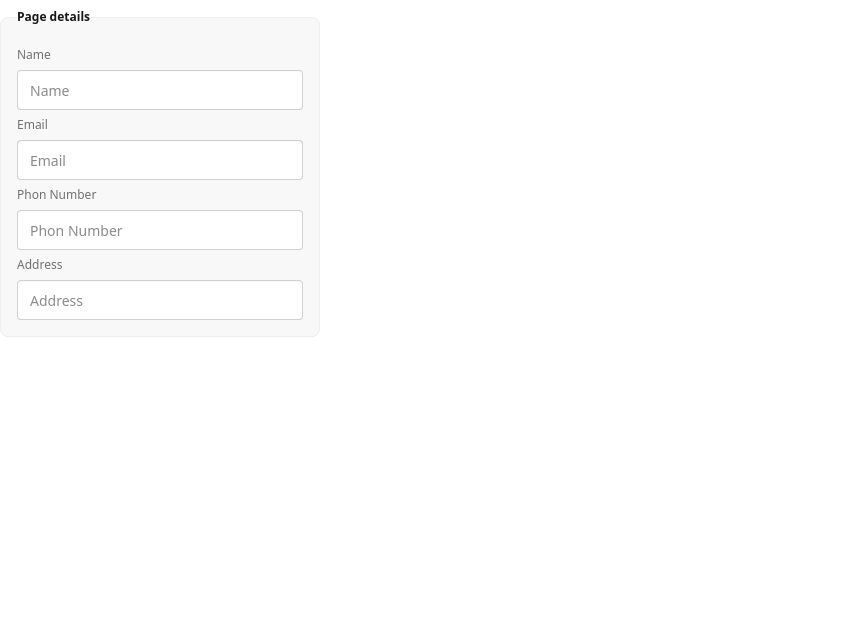
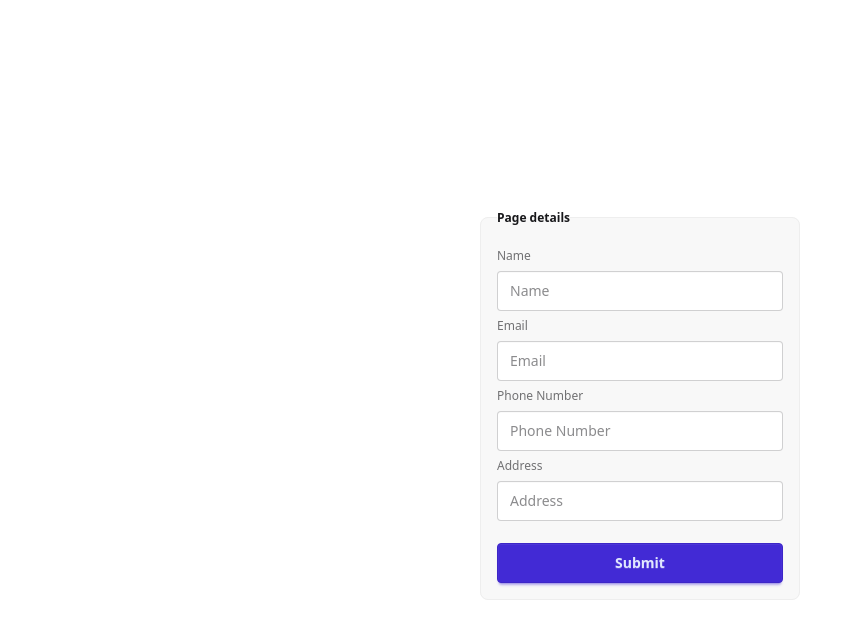
Before and after one commit to Mdnayem097/livestock-booking, a Next.js app: page /booking-form in a window 1280 px wide. Shown: the top 638 px of the page, without its empty margins (0-863 px from the left). Built offline with nearby package versions, Linux system fonts and the light colour scheme.

Commit message:
update booking from

```diff
--- a/src/app/(auth)/booking-form/page.jsx
+++ b/src/app/(auth)/booking-form/page.jsx
@@ -1,25 +1,95 @@
-import React from "react";
+"use client";
+import { useState } from "react";
+import { useRouter } from "next/navigation";
 
-const bookingPage = () => {
+export default function Form() {
+  const router = useRouter();
+
+  const [formData, setFormData] = useState({
+    name: "",
+    email: "",
+    phone: "",
+    address: "",
+  });
+
+  const handleChange = (e) => {
+    setFormData({
+      ...formData,
+      [e.target.name]: e.target.value,
+    });
+  };
+
+  const handleSubmit = (e) => {
+    e.preventDefault();
+
+    if (
+      !formData.name ||
+      !formData.email ||
+      !formData.phone ||
+      !formData.address
+    ) {
+      alert("All fields are required!");
+      return;
+    }
+
+    // ✅ success alert
+    alert("Form submitted successfully!");
+
+    // ✅ redirect to home page
+    router.push("/");
+  };
+
   return (
-    <div>
+    <div className="flex justify-center items-center min-h-screen">
+      <form onSubmit={handleSubmit}>
         <fieldset className="fieldset bg-base-200 border-base-300 rounded-box w-xs border p-4">
           <legend className="fieldset-legend">Page details</legend>
 
           <label className="label">Name</label>
-        <input type="text" className="input" placeholder="Name" />
+          <input
+            type="text"
+            name="name"
+            className="input"
+            placeholder="Name"
+            value={formData.name}
+            onChange={handleChange}
+          />
 
           <label className="label">Email</label>
-        <input type="email" className="input" placeholder="Email" />
+          <input
+            type="email"
+            name="email"
+            className="input"
+            placeholder="Email"
+            value={formData.email}
+            onChange={handleChange}
+          />
 
-        <label className="label">Phon Number</label>
-        <input type="number" className="input" placeholder="Phon Number" />
+          <label className="label">Phone Number</label>
+          <input
+            type="number"
+            name="phone"
+            className="input"
+            placeholder="Phone Number"
+            value={formData.phone}
+            onChange={handleChange}
+          />
 
           <label className="label">Address</label>
-        <input type="text" className="input" placeholder="Address" />
+          <input
+            type="text"
+            name="address"
+            className="input"
+            placeholder="Address"
+            value={formData.address}
+            onChange={handleChange}
+          />
+
+          <button className="btn btn-primary mt-4" type="submit">
+            Submit
+          </button>
         </fieldset>
+      </form>
     </div>
   );
-};
-
-export default bookingPage;
+}
```
Lines whose indentation alone changed are shown as unchanged.
